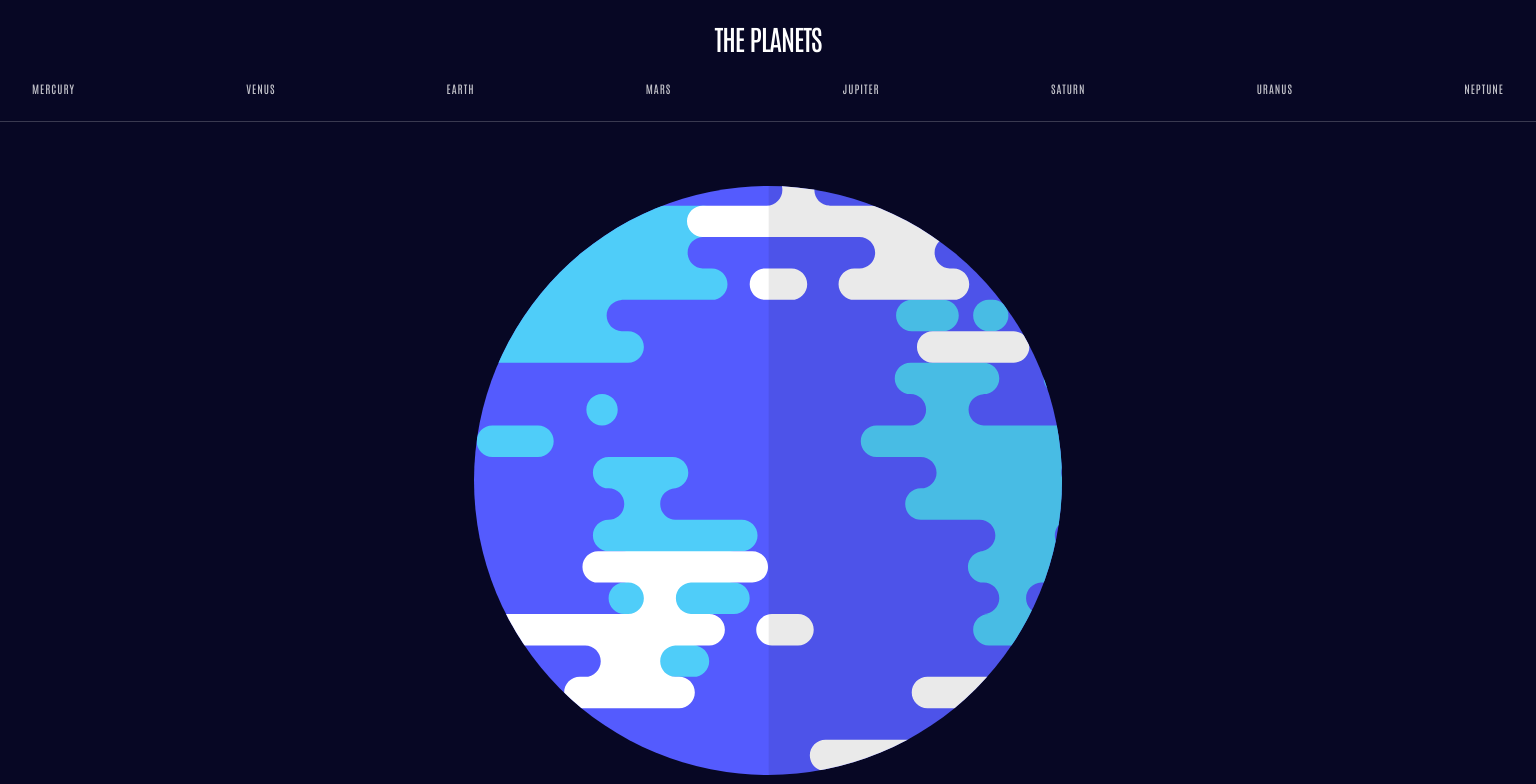
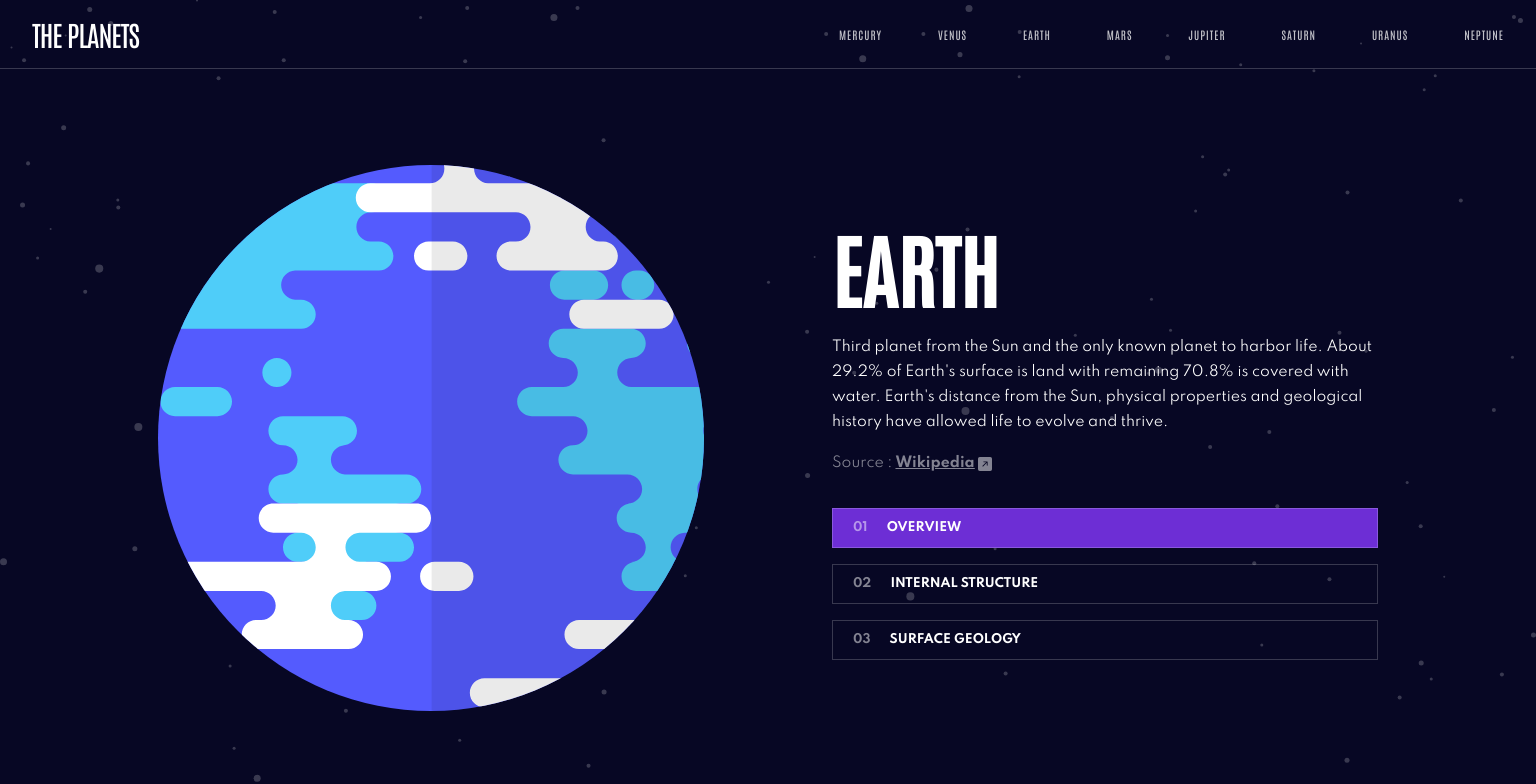
Before and after one commit to MathisHumbert/planets-fact-site, a React (Create React App) app: page /planet/Earth in a window 1536 px wide. Shown: the top 784 px of the page. Built offline with nearby package versions, Linux system fonts and the light colour scheme.

Commit message:
all porject almost done

```diff
--- a/src/App.js
+++ b/src/App.js
@@ -10,9 +10,18 @@ import Error from './pages/Error';
 import Sidebar from './components/Sidebar';
 import Navbar from './components/Navbar';
 
+import backgroundLogo from './background-stars.svg';
+
 function App() {
   return (
     <Router>
+      <div>
+        <img
+          src={backgroundLogo}
+          alt="background-logo"
+          className="background-logo"
+        />
+      </div>
       <Navbar />
       <Sidebar />
       <Routes>
--- a/src/context.js
+++ b/src/context.js
@@ -1,4 +1,4 @@
-import React, { useState, useContext, useEffect } from 'react';
+import React, { useState, useContext } from 'react';
 
 const AppContext = React.createContext();
 
--- a/src/css/index.css
+++ b/src/css/index.css
@@ -39,6 +39,25 @@ p {
   h2 {
     font-size: 24px;
     letter-spacing: -0.9px;
+  }
+}
+
+@media screen and (min-width: 1440px) {
+  h1 {
+    font-size: 80px;
+  }
+  h2 {
+    font-size: 40px;
+    letter-spacing: -1.5px;
+  }
+  h4 {
+    font-size: 11px;
+    letter-spacing: 1px;
+    line-height: 25px;
+  }
+  p {
+    font-size: 14px;
+    line-height: 25px;
   }
 }
 
@@ -99,6 +118,17 @@ p {
 
 body {
   background: #070724;
+}
+
+.background-logo {
+  position: fixed;
+  z-index: -100;
+}
+
+@media screen and (min-width: 1440px) {
+  .background-logo {
+    width: 100vw;
+  }
 }
 
 * {
@@ -224,20 +254,57 @@ body {
   }
 }
 
+@media screen and (min-width: 1440px) {
+  .nav {
+    padding: 16px 0;
+  }
+  .nav .title {
+    padding-bottom: 0;
+  }
+  .nav-center {
+    -webkit-box-orient: horizontal;
+    -webkit-box-direction: normal;
+        -ms-flex-direction: row;
+            flex-direction: row;
+  }
+  .nav .links {
+    width: 665px;
+  }
+  .nav .links a {
+    border-bottom: none;
+    padding-bottom: 0;
+    border-top: 4px solid transparent;
+    padding-top: 22px;
+  }
+}
+
 .planet {
   width: calc(100% - 48px);
   margin: 0 auto;
+  max-width: 1220px;
 }
 
 .planet-img-container {
   width: 100%;
-  padding: 116px 0 4rem 0;
+  padding: 84px 0 4rem 0;
+  position: relative;
 }
 
 .planet-img-container .planet-img {
   display: block;
   margin: 0 auto;
   width: 40%;
+  max-width: 420px;
+}
+
+.planet-img-container .sub-planet-img {
+  position: absolute;
+  left: 50%;
+  -webkit-transform: translate(-50%, -75%);
+          transform: translate(-50%, -75%);
+  width: 20%;
+  display: block;
+  max-width: 160px;
 }
 
 .planet .info-container {
@@ -338,7 +405,7 @@ body {
     width: calc(100% - 4rem);
   }
   .planet-img-container {
-    padding: 4rem 0 4rem 0;
+    padding: 2rem 0 3rem 0;
   }
   .planet-info {
     display: -ms-grid;
@@ -380,6 +447,10 @@ body {
     padding: 0;
     padding-left: 20px;
     text-align: left;
+  }
+  .btn-info:hover {
+    background: rgba(216, 216, 216, 0.2);
+    border-color: transparent;
   }
   .btn-info.active.Mercury {
     border-color: rgba(255, 255, 255, 0.2);
@@ -436,6 +507,63 @@ body {
     -webkit-box-align: inherit;
         -ms-flex-align: inherit;
             align-items: inherit;
+  }
+}
+
+@media screen and (min-width: 1440px) {
+  .planet {
+    display: -ms-grid;
+    display: grid;
+    -ms-grid-columns: 1fr 1fr;
+        grid-template-columns: 1fr 1fr;
+    padding-top: 6rem;
+    gap: 8rem;
+    -webkit-box-align: center;
+        -ms-flex-align: center;
+            align-items: center;
+  }
+  .planet-img-container {
+    padding: 0;
+  }
+  .planet-img-container .planet-img {
+    width: 100%;
+    max-width: inherit;
+  }
+  .planet-img-container .sub-planet-img {
+    -webkit-transform: translate(-50%, -75%);
+            transform: translate(-50%, -75%);
+    width: 30%;
+    max-width: inherit;
+  }
+  .planet-info {
+    display: -webkit-box;
+    display: -ms-flexbox;
+    display: flex;
+    -webkit-box-orient: vertical;
+    -webkit-box-direction: normal;
+        -ms-flex-direction: column;
+            flex-direction: column;
+    gap: 2rem;
+  }
+  .planet .info-container {
+    -webkit-box-align: inherit;
+        -ms-flex-align: inherit;
+            align-items: inherit;
+    gap: 1rem;
+  }
+  .wiki-link-container {
+    font-size: 14px;
+  }
+  .btn-info {
+    font-size: 12px;
+  }
+  .footer {
+    -ms-grid-column: 1;
+    -ms-grid-column-span: 2;
+    grid-column: 1 / 3;
+  }
+  .footer-item {
+    padding: 20px;
   }
 }
 
@@ -528,4 +656,44 @@ body {
     display: none;
   }
 }
+
+.home {
+  width: calc(100vw - 48px);
+  margin: 2rem auto;
+  display: -webkit-box;
+  display: -ms-flexbox;
+  display: flex;
+  -webkit-box-orient: vertical;
+  -webkit-box-direction: normal;
+      -ms-flex-direction: column;
+          flex-direction: column;
+  gap: 2rem;
+}
+
+.home h1 {
+  text-align: center;
+}
+
+.home p {
+  font-size: 16px;
+}
+
+.home .home-link {
+  background: transparent;
+  border: 1px solid rgba(255, 255, 255, 0.5);
+  font-family: "Spartan", sans-serif;
+  font-size: 12px;
+  font-weight: bold;
+  color: #fff;
+  text-transform: uppercase;
+  padding: 10px;
+  cursor: pointer;
+  -webkit-transition: all 0.4s ease-in-out;
+  transition: all 0.4s ease-in-out;
+}
+
+.home:hover {
+  border-color: #6d2ed5;
+  color: red;
+}
 /*# sourceMappingURL=index.css.map */
--- a/src/pages/Home.js
+++ b/src/pages/Home.js
@@ -3,14 +3,17 @@ import { Link } from 'react-router-dom';
 
 const Home = () => {
   return (
-    <main>
+    <main className="home">
       <h1>Welcome to THE PLANETS fact site</h1>
       <p>
         Click on one of the planet's link to learn more about each of these
         planets!
       </p>
       <p>
-        Learn more about <Link to="/planet/Earth">Our Planet</Link>
+        Learn more about{' '}
+        <Link to="/planet/Earth" class="home-link">
+          Our Planet
+        </Link>
       </p>
     </main>
   );
--- a/src/pages/SinglePlanet.js
+++ b/src/pages/SinglePlanet.js
@@ -1,7 +1,6 @@
 import React, { useState, useEffect } from 'react';
 import { useParams } from 'react-router';
 import data from '../data.json';
-import logo from '../assets/planet-earth.svg';
 import { BsArrowUpRightSquareFill } from 'react-icons/bs';
 
 const SinglePlanet = () => {
@@ -10,6 +9,7 @@ const SinglePlanet = () => {
   const [planet, setPlanet] = useState([]);
   const [loading, setLoading] = useState(true);
   const [planetImage, setPlanetImage] = useState(null);
+  const [planetSubImage, setPlanetSubImage] = useState(false);
   const [planetText, setPlanetText] = useState(null);
   const [planetLink, setPlanetLink] = useState(null);
   const [active, setActive] = useState('');
@@ -20,6 +20,7 @@ const SinglePlanet = () => {
     const singlePlanet = data.filter((item) => item.name === name);
     setPlanet(singlePlanet[0]);
     setPlanetImage(singlePlanet[0].images.planet);
+    setPlanetSubImage(false);
     setPlanetText(singlePlanet[0].overview.content);
     setPlanetLink(singlePlanet[0].overview.source);
     setActive('overview');
@@ -40,17 +41,27 @@ const SinglePlanet = () => {
 
     if (label === 'overview') {
       setPlanetImage(planet.images.planet);
+      setPlanetSubImage(false);
     } else if (label === 'structure') {
       setPlanetImage(planet.images.internal);
+      setPlanetSubImage(false);
     } else {
-      setPlanetImage(planet.images.geology);
+      setPlanetImage(planet.images.planet);
+      setPlanetSubImage(true);
     }
   };
 
   return (
     <main className="planet">
       <div className="planet-img-container">
-        <img src={planetImage} alt="test" className="planet-img" />
+        <img src={planetImage} alt="planet-img" className="planet-img" />
+        {planetSubImage && (
+          <img
+            src={planet.images.geology}
+            alt="sub-planet-img"
+            className="sub-planet-img"
+          />
+        )}
       </div>
       <article className="planet-info">
         <div className="info-container">
@@ -58,7 +69,12 @@ const SinglePlanet = () => {
           <p>{planetText}</p>
           <p className="wiki-link-container">
             Source :
-            <a href={planetLink} className="wiki-link" target="_blank">
+            <a
+              href={planetLink}
+              className="wiki-link"
+              target="_blank"
+              rel="noreferrer"
+            >
               Wikipedia
               <BsArrowUpRightSquareFill className="wiki-logo" />
             </a>
--- a/src/scss/_single-planet.scss
+++ b/src/scss/_single-planet.scss
@@ -1,15 +1,27 @@
 .planet {
   width: calc(100% - 48px);
   margin: 0 auto;
+  max-width: 1220px;
 
   &-img-container {
     width: 100%;
-    padding: 116px 0 4rem 0;
+    padding: 84px 0 4rem 0;
+    position: relative;
 
     .planet-img {
       display: block;
       margin: 0 auto;
       width: 40%;
+      max-width: 420px;
+    }
+
+    .sub-planet-img {
+      position: absolute;
+      left: 50%;
+      transform: translate(-50%, -75%);
+      width: 20%;
+      display: block;
+      max-width: 160px;
     }
   }
 
@@ -79,7 +91,7 @@
     width: calc(100% - 4rem);
 
     &-img-container {
-      padding: 4rem 0 4rem 0;
+      padding: 2rem 0 3rem 0;
     }
 
     &-info {
@@ -118,6 +130,11 @@
     padding: 0;
     padding-left: 20px;
     text-align: left;
+
+    &:hover {
+      background: rgba(216, 216, 216, 0.2);
+      border-color: transparent;
+    }
 
     &.active {
       &.Mercury {
@@ -172,3 +189,55 @@
     }
   }
 }
+
+@include desktopScreen {
+  .planet {
+    display: grid;
+    grid-template-columns: 1fr 1fr;
+    padding-top: 6rem;
+    gap: 8rem;
+    align-items: center;
+
+    &-img-container {
+      padding: 0;
+
+      .planet-img {
+        width: 100%;
+        max-width: inherit;
+      }
+
+      .sub-planet-img {
+        transform: translate(-50%, -75%);
+        width: 30%;
+        max-width: inherit;
+      }
+    }
+
+    &-info {
+      display: flex;
+      flex-direction: column;
+      gap: 2rem;
+    }
+
+    .info-container {
+      align-items: inherit;
+      gap: 1rem;
+    }
+  }
+
+  .wiki-link-container {
+    font-size: 14px;
+  }
+
+  .btn-info {
+    font-size: 12px;
+  }
+
+  .footer {
+    grid-column: 1 / 3;
+
+    &-item {
+      padding: 20px;
+    }
+  }
+}
--- a/src/scss/index.scss
+++ b/src/scss/index.scss
@@ -2,6 +2,17 @@
 
 body {
   background: $background-color;
+}
+
+.background-logo {
+  position: fixed;
+  z-index: -100;
+}
+
+@include desktopScreen {
+  .background-logo {
+    width: 100vw;
+  }
 }
 
 * {
@@ -13,3 +24,4 @@ body {
 @import './navbar';
 @import './single-planet';
 @import './sidebar';
+@import './home-error';
```
Also changed, not shown: src/scss/_global-var.scss (+22 -0 lines), src/scss/_home-error.scss (added, +33 -0 lines), src/scss/_navbar.scss (+25 -0 lines), src/background-stars.svg (added), 1 other file (tests, documents, lock files or other folders).
